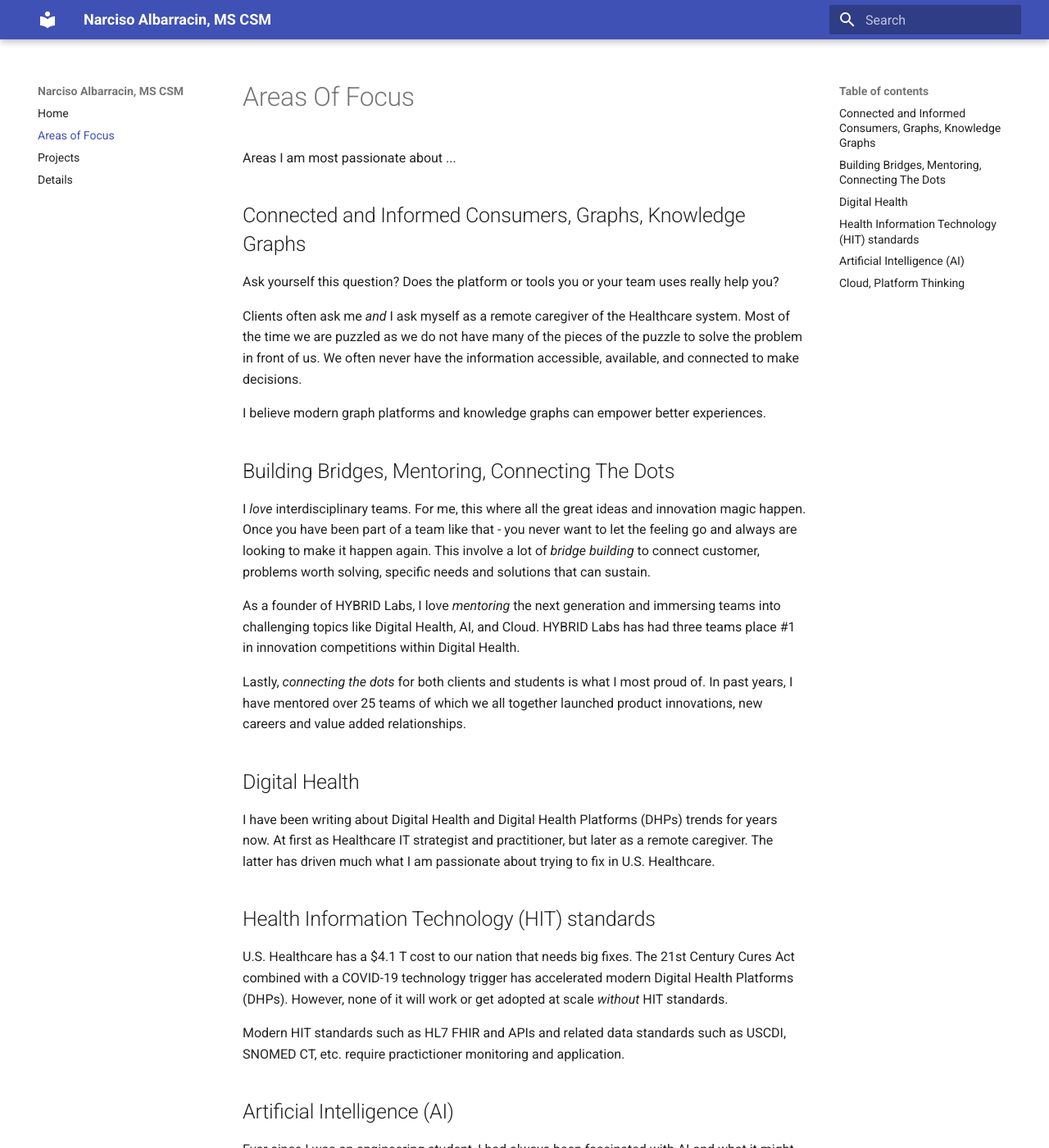
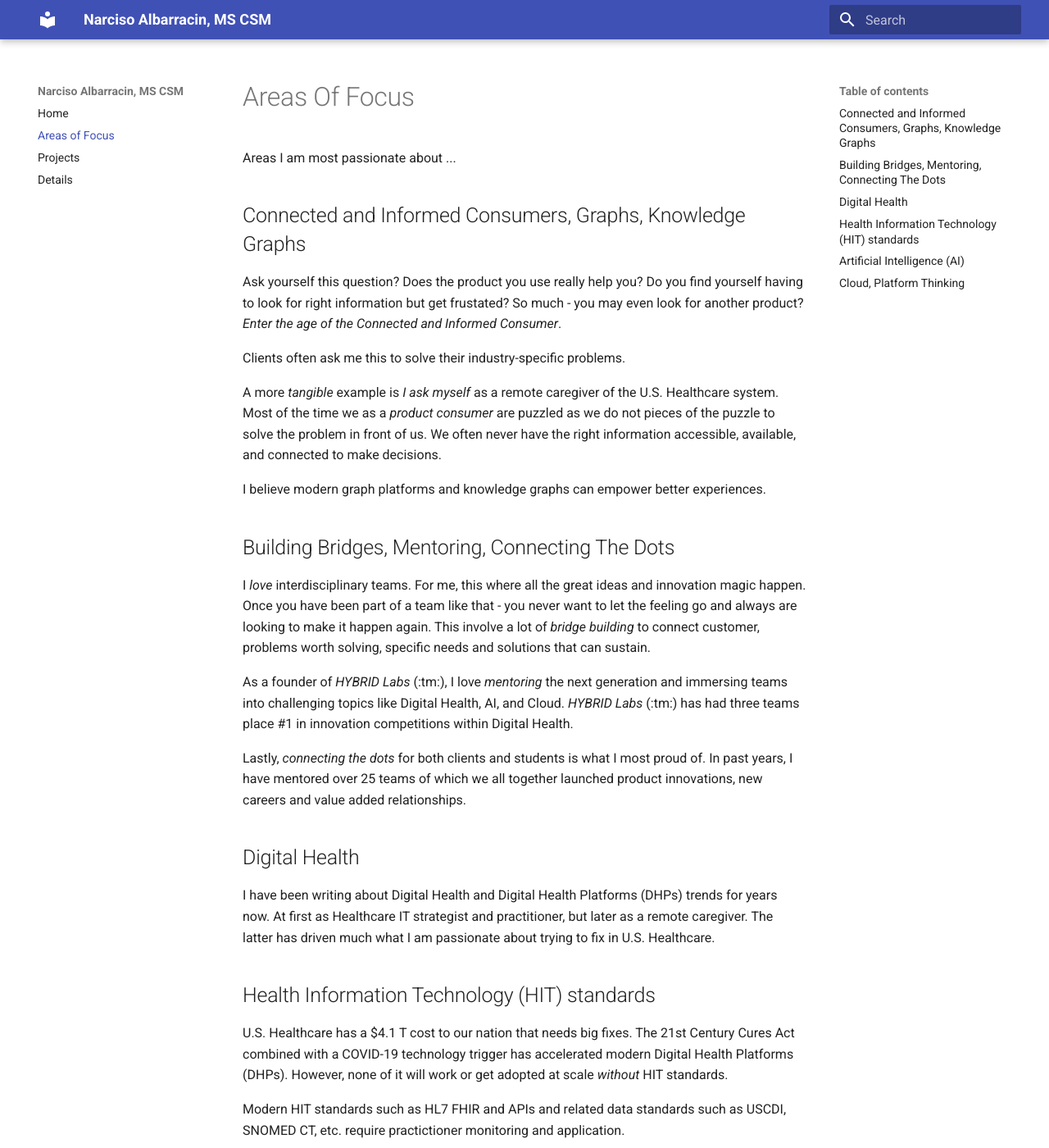
Before and after one commit to nalbarr/portfolio, an MkDocs documentation site: the page built from docs/areas.md, in a window 1280 px wide and 1400 px high. Shown: the whole window at 82% size. Built offline with MkDocs 1.6.1 and Material for MkDocs 9.7.7, drawn with Linux system fonts in a browser that asks for light colours; some of the changed text lies outside the part shown.

Commit message:
Update areas.md

```diff
--- a/docs/areas.md
+++ b/docs/areas.md
@@ -3,16 +3,18 @@
 Areas I am most passionate about ...
 
 ## Connected and Informed Consumers, Graphs, Knowledge Graphs
-Ask yourself this question?  Does the platform or tools you or your team uses really help you?
+Ask yourself this question?  Does the product you use really help you?  Do you find yourself having to look for right information but get frustated?  So much - you may even look for another product?  *Enter the age of the Connected and Informed Consumer*.
 
-Clients often ask me *and* I ask myself as a remote caregiver of the Healthcare system.  Most of the time we are puzzled as we do not have many of the pieces of the puzzle to solve the problem in front of us.  We often never have the information accessible, available, and connected to make decisions.
+Clients often ask me this to solve their industry-specific problems.
+
+A more *tangible* example is *I ask myself* as a remote caregiver of the U.S.  Healthcare system.  Most of the time we as a *product consumer* are puzzled as we do not pieces of the puzzle to solve the problem in front of us.  We often never have the right information accessible, available, and connected to make decisions.
 
 I believe modern graph platforms and knowledge graphs can empower better experiences.
 
 ## Building Bridges, Mentoring, Connecting The Dots
 I *love* interdisciplinary teams.  For me, this where all the great ideas and innovation magic happen.  Once you have been part of a team like that - you never want to let the feeling go and always are looking to make it happen again.  This involve a lot of *bridge building* to connect customer, problems worth solving, specific needs and solutions that can sustain.
 
-As a founder of HYBRID Labs, I love *mentoring* the next generation and immersing teams into challenging topics like Digital Health, AI, and Cloud.  HYBRID Labs has had three teams place #1 in innovation competitions within Digital Health.
+As a founder of *HYBRID Labs* (:tm:), I love *mentoring* the next generation and immersing teams into challenging topics like Digital Health, AI, and Cloud.  *HYBRID Labs* (:tm:) has had three teams place #1 in innovation competitions within Digital Health.
 
 Lastly, *connecting the dots* for both clients and students is what I most proud of.  In past years, I have mentored over 25 teams of which we all together launched product innovations, new careers and value added relationships.
 
@@ -29,9 +31,7 @@ Ever since I was an engineering student, I had always been fascinated with AI an
 
 From first order logic rules engines to ontologies to deep learning models, the focus has always been the same - empower humans to achieve their goals with value, at lower cost or risk.
 
-Much of my current applied AI, graph thinking, and knowledge graph perspectives are grounded with working with SNOMED CT  and related product and implementation experts launching digital products.
-
-More recently, I am aligned with Andrew Ng's data-centric AI (DCAI) and Fei Fei Lei's human-centric AI philosophy of where AI, ML, and DL are going.  For me, this involves empathizing with humans and their needs while still architecting high quality systems.
+Much of my current applied AI, graph thinking, and knowledge graph perspectives are grounded with working with SNOMED CT  and related product and implementation experts launching digital products.  More recently, I am aligned with Andrew Ng's data-centric AI (DCAI) and Fei Fei Lei's human-centric AI philosophy of where AI, ML, and DL are going.  For me, this involves empathizing with humans and their needs while still architecting high quality systems.
 
 ## Cloud, Platform Thinking
 For clients, I need to solve their problems in the near and medium term.  I need to listen and solve their problems which requires an objective, solution agnostic and cloud neutral stance.  It really is not about Cloud; more about using platform thinking to solve problems in the small, then at scale.
```
